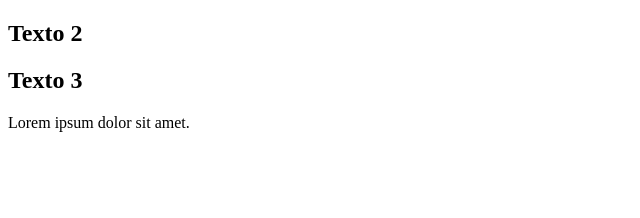
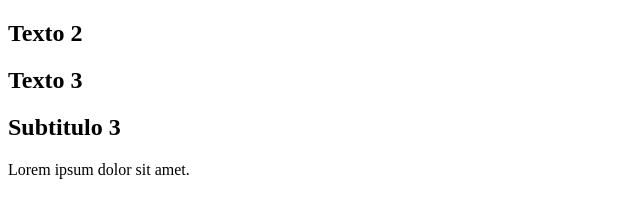
Before and after one commit to juan030997/Project_vs_code_git, a plain HTML site: page index.html in a window 1280 px wide. Shown: the whole page, without its empty margins (0-640 px from the left). Drawn offline with Linux system fonts and the light colour scheme.

Commit message:
Update index.html
Se agrega h3

```diff
--- a/index.html
+++ b/index.html
@@ -8,6 +8,8 @@
 <body>
     <h2>Texto 2</h2>
     <h2>Texto 3</h2>
+    <h2>Subtitulo 3</h2>
+
     <p>Lorem ipsum dolor sit amet.</p>
 
 </body>
```
